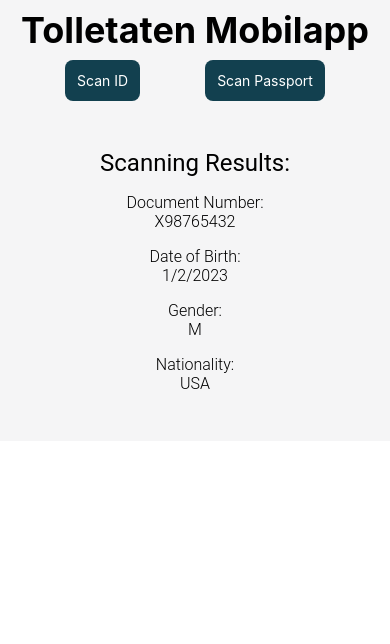
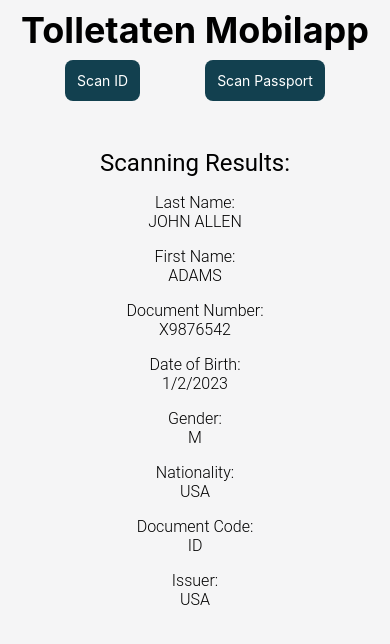
Before and after one commit to bekk/toll-id-scanner, a React Native app: screen / in a window 390 px wide. Shown: the top 644 px of the page. Built offline with nearby package versions, Linux system fonts and the light colour scheme.

Commit message:
display more relevant fields

```diff
--- a/src/screens/ScannerPage.tsx
+++ b/src/screens/ScannerPage.tsx
@@ -26,7 +26,7 @@ const ScannerPage = () => {
         year: 2029,
       },
       documentCode: 'ID',
-      documentNumber: 'X98765432',
+      documentNumber: 'X9876542',
       documentType: 1,
       gender: 'M',
       immigrantCaseNumber: '9876543210',
@@ -102,14 +102,34 @@ const ScannerPage = () => {
               Scanning Results:
             </Text>
           </View>
+          <View
+            style={{
+              margin: themeFromContext.spacing.s,
+              alignItems: 'center',
+            }}>
+            <Text style={themeFromContext.textVariants.body}>Last Name:</Text>
+            <Text style={themeFromContext.textVariants.body}>
+              {scanningResults[0].mrzResult.primaryId}
+            </Text>
+          </View>
 
+          <View
+            style={{
+              margin: themeFromContext.spacing.s,
+              alignItems: 'center',
+            }}>
+            <Text style={themeFromContext.textVariants.body}>First Name:</Text>
+            <Text style={themeFromContext.textVariants.body}>
+              {scanningResults[0].mrzResult.secondaryId}
+            </Text>
+          </View>
           <View
             style={{margin: themeFromContext.spacing.s, alignItems: 'center'}}>
             <Text style={themeFromContext.textVariants.body}>
               Document Number:
             </Text>
             <Text style={themeFromContext.textVariants.body}>
-              {scanningResults[0].mrzResult.documentNumber}
+              {scanningResults[0].mrzResult.documentNumber.slice(0, 8)}
             </Text>
           </View>
 
@@ -138,6 +158,29 @@ const ScannerPage = () => {
               {scanningResults[0].mrzResult.nationality}
             </Text>
           </View>
+          <View
+            style={{
+              margin: themeFromContext.spacing.s,
+              alignItems: 'center',
+            }}>
+            <Text style={themeFromContext.textVariants.body}>
+              Document Code:
+            </Text>
+            <Text style={themeFromContext.textVariants.body}>
+              {scanningResults[0].mrzResult.documentCode}
+            </Text>
+          </View>
+
+          <View
+            style={{
+              margin: themeFromContext.spacing.s,
+              alignItems: 'center',
+            }}>
+            <Text style={themeFromContext.textVariants.body}>Issuer:</Text>
+            <Text style={themeFromContext.textVariants.body}>
+              {scanningResults[0].mrzResult.issuer}
+            </Text>
+          </View>
         </View>
       )}
     </View>
```
